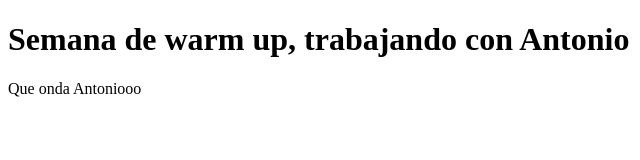
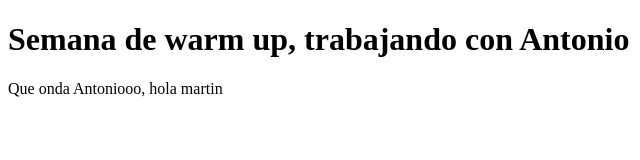
Before and after one commit to antoluduenabereziuk21/RepoPrueba, a website: page client/index.html in a window 1280 px wide. Shown: the full height of the page, 0-640 px from the left. Drawn offline with Linux system fonts and the light colour scheme.

Commit message:
add martin

```diff
--- a/client/index.html
+++ b/client/index.html
@@ -8,6 +8,6 @@
   </head>
   <body>
     <h1>Semana de warm up, trabajando con Antonio</h1>
-    <p>Que onda Antoniooo</p>
+    <p>Que onda Antoniooo, hola martin</p>
   </body>
 </html>
```
